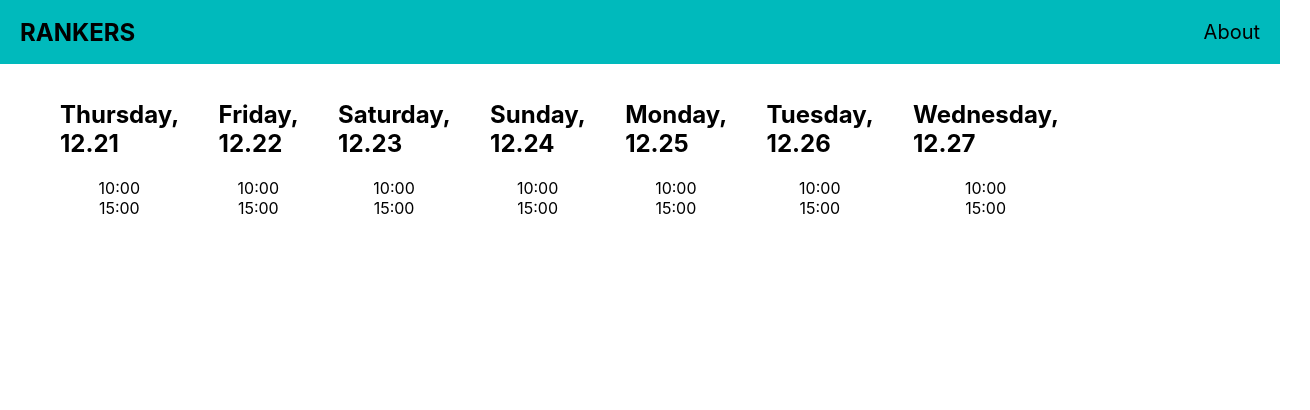
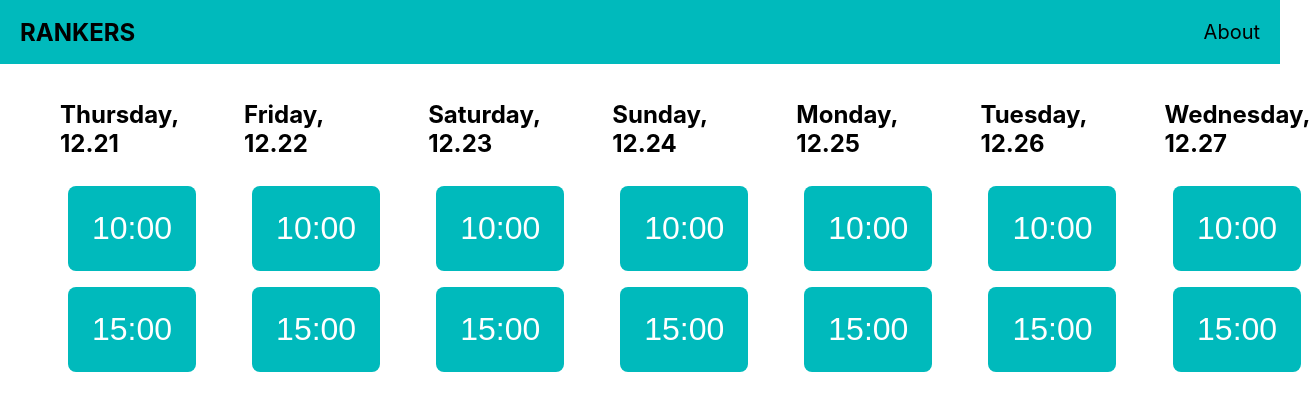
Before and after one commit to unow0517/RANKERS, a React (Create React App) app in the folder client/: page /findmatch in a window 1280 px wide. Shown: the top 410 px of the page, 1310 px wide, since content can reach past the window. Built offline with nearby package versions, Linux system fonts and the light colour scheme.

Commit message:
find match

```diff
--- a/client/src/App.css
+++ b/client/src/App.css
@@ -150,5 +150,93 @@
 	flex-direction: column;
 	align-items: center;
 	margin: 0 20px;
+}
 
+.daylist .listelem .time {
+	font-size: 2rem;
+	padding: 1.5rem;
+	margin: 0.5rem;
+	background-color: #00BABC;
+	color: white;
 }
+
+.daylist .listelem .time:hover {
+	background-color: #e6ff05;
+	color: black;
+}
+
+/* FIND MATCH MODAL */
+
+.modalBackground {
+	background-color: rgba(200,200,200, 0.75);
+	width: 100vw;
+	height: 100vh;
+	position: fixed;
+	display:flex;
+	justify-content: center;
+	align-items: center;
+
+	top:0;
+	right:0;
+	bottom:0;
+}
+
+.modalContainer {
+	width:500px;
+	height:500px;
+	background-color: white;
+	border-radius: 12px;
+	box-shadow: rgba(0,0,0,0.35) 0px 5px 15px;;
+	display: flex;
+	flex-direction: column;
+	padding: 25px;
+}
+
+.modalContainer .title {
+	display: inline-block;
+	text-align: center;
+	margin-top: 10px;
+}
+
+.titleCloseBtn {
+	display: flex;
+	justify-content:  flex-end;
+}
+
+.titleCloseBtn button{
+	background-color: transparent;
+	border: none;
+	font-size:25px;
+	cursor: pointer;
+}
+
+.modalContainer .body {
+	flex: 50%;
+	display: flex;
+	justify-content: center;
+	align-items: center;
+	font-size: 1.7rem;
+	text-align: center;
+}
+
+.modalContainer .footer {
+	flex: 20%;
+	display: flex;
+	justify-content: center;
+	align-items: center;
+}
+
+.modalContainer .footer button {
+	width: 150px;
+	height: 45px;
+	margin: 10px;
+	border: none;
+	background-color: #00BABC;
+	color: white;
+	border-radius: 15px;
+	font-size:20px;
+	cursor: pointer;
+}
+#cancelBtn{
+	background-color: rgb(234, 91, 119);
+}
--- a/client/src/App.js
+++ b/client/src/App.js
@@ -45,7 +45,7 @@
           <Route path="/" element={<Home email={email} loggedIn={loggedIn} setLoggedIn={setLoggedIn}/>} />
           <Route path="/login" element={<Login setLoggedIn={setLoggedIn} setEmail={setEmail} />} />
           <Route path="/signup" element={<Signup setLoggedIn={setLoggedIn} setEmail={setEmail} />} />
-          <Route path="/findmatch" element={<Findmatch setLoggedIn={setLoggedIn} setEmail={setEmail} />} />
+          <Route path="/findmatch" element={<Findmatch email={email} loggedIn = {loggedIn} />} />
         </Routes>
       </BrowserRouter>
     </div>
--- a/client/src/components/findmatch.js
+++ b/client/src/components/findmatch.js
@@ -1,41 +1,98 @@
 import React from 'react';
+import {useState} from 'react';
 import moment from 'moment';
 import '../App.css';
+import Modal from '../subcomponents/findmatch_modal';
 
-const Findmatch = () => {
-
+const Findmatch = (props) => {
+	const [openModal, setOpenModal] = useState(false);
+	const [matchTime, setMatchTime] = useState("");
+	const [matchDay, setMatchDay] = useState("");
+	const [matchDayIdx, setMatchDayIdx] = useState("");
+	console.log(matchDayIdx);
 	return (
 		<>
 		<ul className='daylist'>
 			<li className='listelem'><h2>{moment().format("dddd, MM.DD")}</h2>
-				<div>10:00</div>
-				<div>15:00</div>
+				<input onClick= {()=>{
+					setOpenModal(true);
+					setMatchTime("10:00");
+					setMatchDay(moment().format("dddd, MM.DD"));
+					setMatchDayIdx(moment().format("d"))}}
+					className='time' type="button" value = "10:00"/>
+				<input onClick= {()=>{
+					setOpenModal(true);
+					setMatchTime("15:00")}}
+					className='time' type="button" value = "15:00"/>
 			</li>
 			<li className='listelem'><h2>{moment().add(1,"Day").format("dddd, MM.DD")}</h2>
-				<div>10:00</div>
-				<div>15:00</div>
+				<input onClick= {()=>{
+					setOpenModal(true);
+					setMatchTime("10:00");
+					setMatchDay(moment().add(1,"Day").format("dddd, MM.DD"))}}
+					className='time' type="button" value = "10:00"/>
+				<input onClick= {()=>{
+					setOpenModal(true);
+					setMatchTime("15:00")}}
+					className='time' type="button" value = "15:00"/>
 			</li>
 			<li className='listelem'><h2>{moment().add(2,"Day").format("dddd, MM.DD")}</h2>
-				<div>10:00</div>
-				<div>15:00</div>
+				<input onClick= {()=>{
+					setOpenModal(true);
+					setMatchTime("10:00");
+					setMatchDay(moment().add(2,"Day").format("dddd, MM.DD"))}}
+					className='time' type="button" value = "10:00"/>
+				<input onClick= {()=>{
+					setOpenModal(true);
+					setMatchTime("15:00")}}
+					className='time' type="button" value = "15:00"/>
 			</li>
 			<li className='listelem'><h2>{moment().add(3,"Day").format("dddd, MM.DD")}</h2>
-				<div>10:00</div>
-				<div>15:00</div>
+				<input onClick= {()=>{
+					setOpenModal(true);
+					setMatchTime("10:00");
+					setMatchDay(moment().add(3,"Day").format("dddd, MM.DD"))}}
+					className='time' type="button" value = "10:00"/>
+				<input onClick= {()=>{
+					setOpenModal(true);
+					setMatchTime("15:00")}}
+					className='time' type="button" value = "15:00"/>
 			</li>
 			<li className='listelem'><h2>{moment().add(4,"Day").format("dddd, MM.DD")}</h2>
-				<div>10:00</div>
-				<div>15:00</div>
+				<input onClick= {()=>{
+					setOpenModal(true);
+					setMatchTime("10:00");
+					setMatchDay(moment().add(4,"Day").format("dddd, MM.DD"))}}
+					className='time' type="button" value = "10:00"/>
+				<input onClick= {()=>{
+					setOpenModal(true);
+					setMatchTime("15:00")}}
+					className='time' type="button" value = "15:00"/>
 			</li>
 			<li className='listelem'><h2>{moment().add(5,"Day").format("dddd, MM.DD")}</h2>
-				<div>10:00</div>
-				<div>15:00</div>
+				<input onClick= {()=>{
+					setOpenModal(true);
+					setMatchTime("10:00");
+					setMatchDay(moment().add(5,"Day").format("dddd, MM.DD"))}}
+					className='time' type="button" value = "10:00"/>
+				<input onClick= {()=>{
+					setOpenModal(true);
+					setMatchTime("15:00")}}
+					className='time' type="button" value = "15:00"/>
 			</li>
 			<li className='listelem'><h2>{moment().add(6,"Day").format("dddd, MM.DD")}</h2>
-				<div>10:00</div>
-				<div>15:00</div>
+				<input onClick= {()=>{
+					setOpenModal(true);
+					setMatchTime("10:00");
+					setMatchDay(moment().add(6,"Day").format("dddd, MM.DD"))}}
+					className='time' type="button" value = "10:00"/>
+				<input onClick= {()=>{
+					setOpenModal(true);
+					setMatchTime("15:00")}}
+					className='time' type="button" value = "15:00"/>
 			</li>
 		</ul>
+		{openModal && <Modal closeModal={setOpenModal} matchTime={matchTime} matchDay={matchDay} matchDayIdx={matchDayIdx} email={props.email}/>}
 		</>
 	)
 }
--- a/client/src/components/login.js
+++ b/client/src/components/login.js
@@ -112,7 +112,8 @@
                 value={password}
                 placeholder="Enter your password here"
                 onChange={ev => setPassword(ev.target.value)}
-                className={"inputBox"} />
+                className={"inputBox"}
+				type="password" />
             <label className="errorLabel">{passwordError}</label>
         </div>
         <br />
--- a/client/src/components/signup.js
+++ b/client/src/components/signup.js
@@ -39,7 +39,6 @@
 
         // Check if email has an account associated with it
         checkAccountExists(accountExists => {
-          console.log("accExist:",accountExists)
           // If yes, log in
           if (accountExists)
               logIn()
@@ -115,7 +114,8 @@
                 value={password}
                 placeholder="Enter your password here"
                 onChange={ev => setPassword(ev.target.value)}
-                className={"inputBox"} />
+                className={"inputBox"}
+				type="password" />
             <label className="errorLabel">{passwordError}</label>
       </div>
       <br />
--- /dev/null
+++ b/client/src/subcomponents/findmatch_modal.js
@@ -0,0 +1,48 @@
+import React from 'react';
+import "../App.css";
+
+function Modal(props){
+	const matchTime = props.matchTime;
+	const matchDayIdx = props.matchDayIdx;
+	const matchDay = props.matchDay;
+	const email = props.email;
+	console.log("idx",matchDayIdx)
+	const onClickOk = () => {
+		fetch("http://localhost:8081/matchqueue",{
+			method: "POST",
+			headers: {
+				'Content-Type': 'application/json'
+			},
+			body: JSON.stringify({matchTime, matchDayIdx, email}),
+		}).
+		then(r=>r.json())
+		.then(r=>{
+			if('Success' === r.message) {
+				console.log("match queued successfully")
+			} else {
+				console.log(r)
+			}
+		})
+	}
+	return (
+		<div className = "modalBackground">
+			<div className="modalContainer">
+				<div className="titleCloseBtn">
+					<button onClick={()=>props.closeModal(false)}>X</button>
+				</div>
+				<div className="title">
+					<h1>You want to book on {matchTime},{matchDay}?</h1>
+				</div>
+				<div className="body">
+					<p>You will be queued in matching list</p>
+				</div>
+				<div className="footer">
+					<button onClick={onClickOk}>Okay, let's go!</button>
+					<button onClick={()=>props.closeModal(false)} id="cancelBtn">Cancel</button>
+				</div>
+			</div>
+		</div>
+	);
+}
+
+export default Modal;
```
Also changed, not shown: 2 other files (tests, documents, lock files or other folders).
